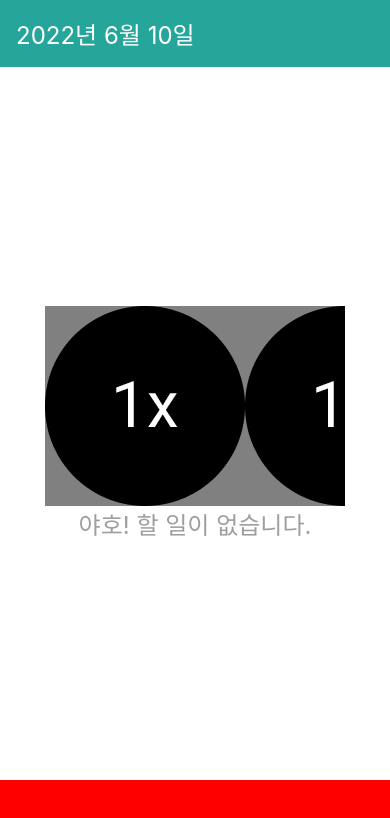
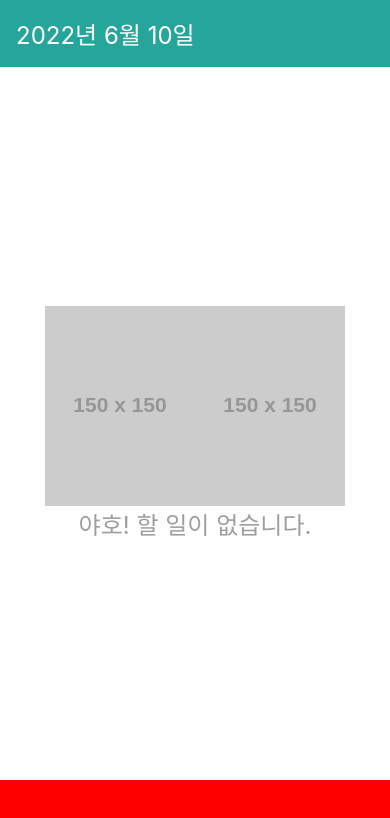
Before and after one commit to chaeikim-tech/LearnReactNative, a React Native app: screen / in a window 390 px wide. Shown: the top 818 px of the page. Built offline with nearby package versions, Linux system fonts and the light colour scheme.

Commit message:
외부이미지 불러오기

```diff
--- a/components/Empty.js
+++ b/components/Empty.js
@@ -5,7 +5,7 @@ function Empty() {
   return (
     <View style={styles.block}>
       <Image
-        source={require('../assets/images/circle.png')}
+        source={{uri: 'https://via.placeholder.com/150'}}
         style={styles.image}
         resizeMode="repeat"
       />
```
